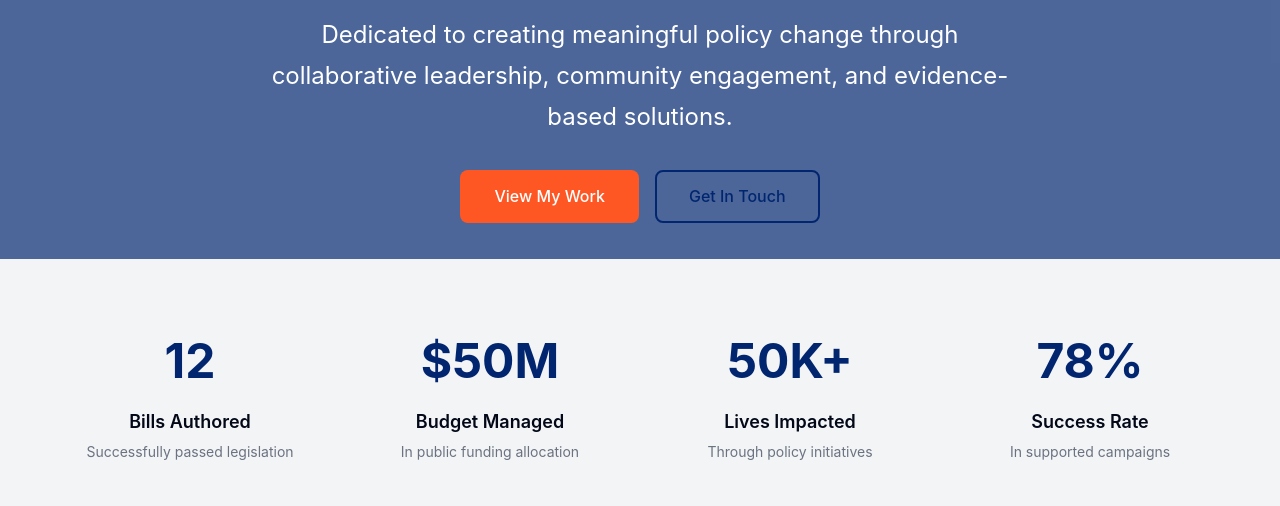
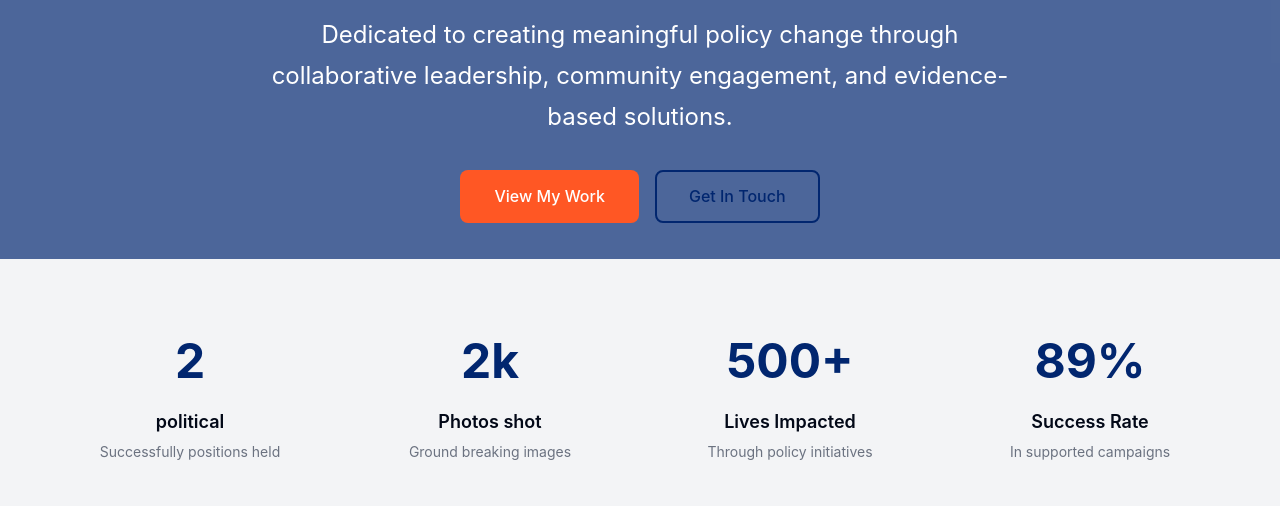
Before and after one commit to Dna-3D/john, a plain HTML site: page index.html in a window 1280 px wide. Shown: the part 446-952 px from the top of the page. Drawn offline with Linux system fonts and the light colour scheme.

Commit message:
Update index.html

```diff
--- a/index.html
+++ b/index.html
@@ -53,22 +53,22 @@
         <div class="container">
             <div class="stats-grid">
                 <div class="stat-item">
-                    <div class="stat-number">12</div>
-                    <div class="stat-label">Bills Authored</div>
-                    <div class="stat-description">Successfully passed legislation</div>
+                    <div class="stat-number">2</div>
+                    <div class="stat-label">political</div>
+                    <div class="stat-description">Successfully positions held</div>
                 </div>
                 <div class="stat-item">
-                    <div class="stat-number">$50M</div>
-                    <div class="stat-label">Budget Managed</div>
-                    <div class="stat-description">In public funding allocation</div>
+                    <div class="stat-number">2k</div>
+                    <div class="stat-label">Photos shot</div>
+                    <div class="stat-description">Ground breaking images</div>
                 </div>
                 <div class="stat-item">
-                    <div class="stat-number">50K+</div>
+                    <div class="stat-number">500+</div>
                     <div class="stat-label">Lives Impacted</div>
                     <div class="stat-description">Through policy initiatives</div>
                 </div>
                 <div class="stat-item">
-                    <div class="stat-number">78%</div>
+                    <div class="stat-number">89%</div>
                     <div class="stat-label">Success Rate</div>
                     <div class="stat-description">In supported campaigns</div>
                 </div>
```
